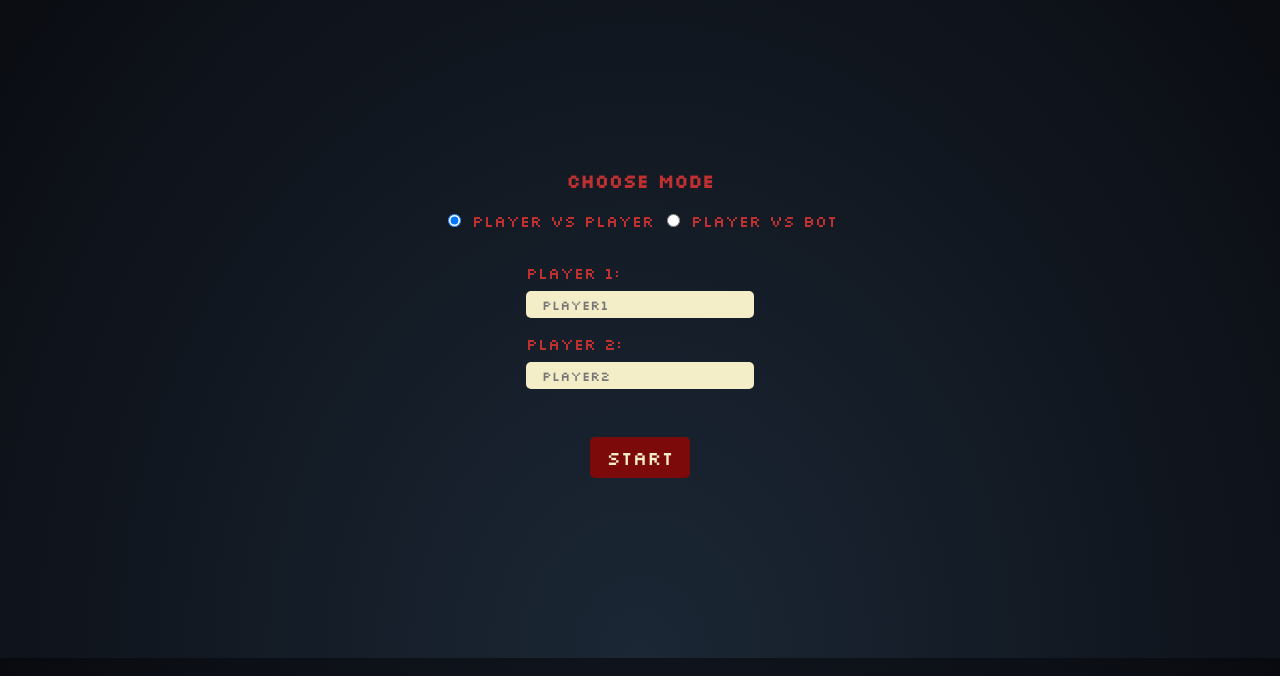
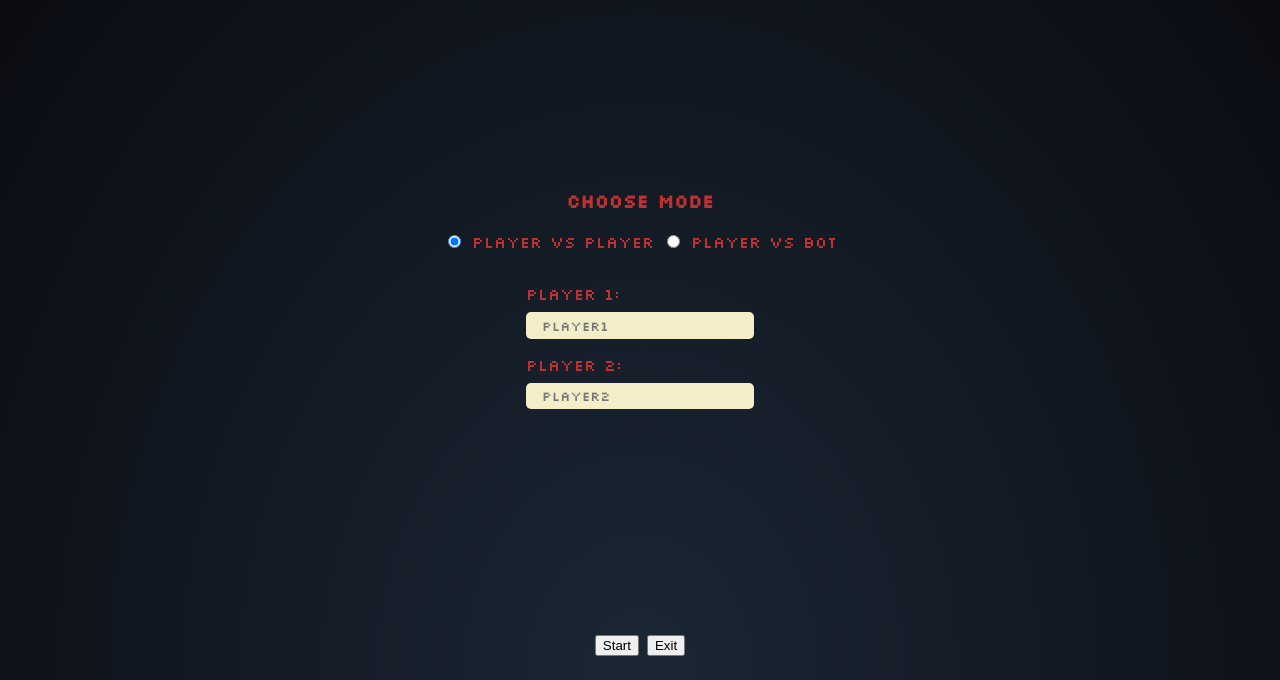
Before and after one commit to dd-mahn/Tic-Tac-Toe, a plain HTML site: page index.html in a window 1280 px wide. Shown: the part 124-804 px from the top of the page. Drawn offline with Linux system fonts and the light colour scheme.

Commit message:
add exit btn and improve structure

```diff
--- a/index.html
+++ b/index.html
@@ -21,9 +21,9 @@
             </form>
 
             <form class="mode__player">
-                <label for="player1"> Player 1:</label>
+                <label for="player1">Player 1:</label>
                 <input type="text" placeholder="Player1" id="player1" required>
-                <label for="player2"> Player 2:</label>
+                <label for="player2">Player 2:</label>
                 <input type="text" placeholder="Player2" id="player2" required>
             </form>
 
@@ -31,12 +31,13 @@
                 <label for="player">Player Name:</label>
                 <input type="text" placeholder="Player" id="player">
             </form>
-
-            <button class="start__btn">Start</button>
-
         </div>
         <div class="board"></div>
-        <button class="restart__btn">Restart</button>
+        <div class="buttons">
+            <button class="start__btn btn">Start</button>
+            <button class="restart__btn btn">Restart</button>
+            <button class="exit__btn btn">Exit</button>
+        </div>
     </div>
 </body>
 <script src="./script.js"></script>
```
